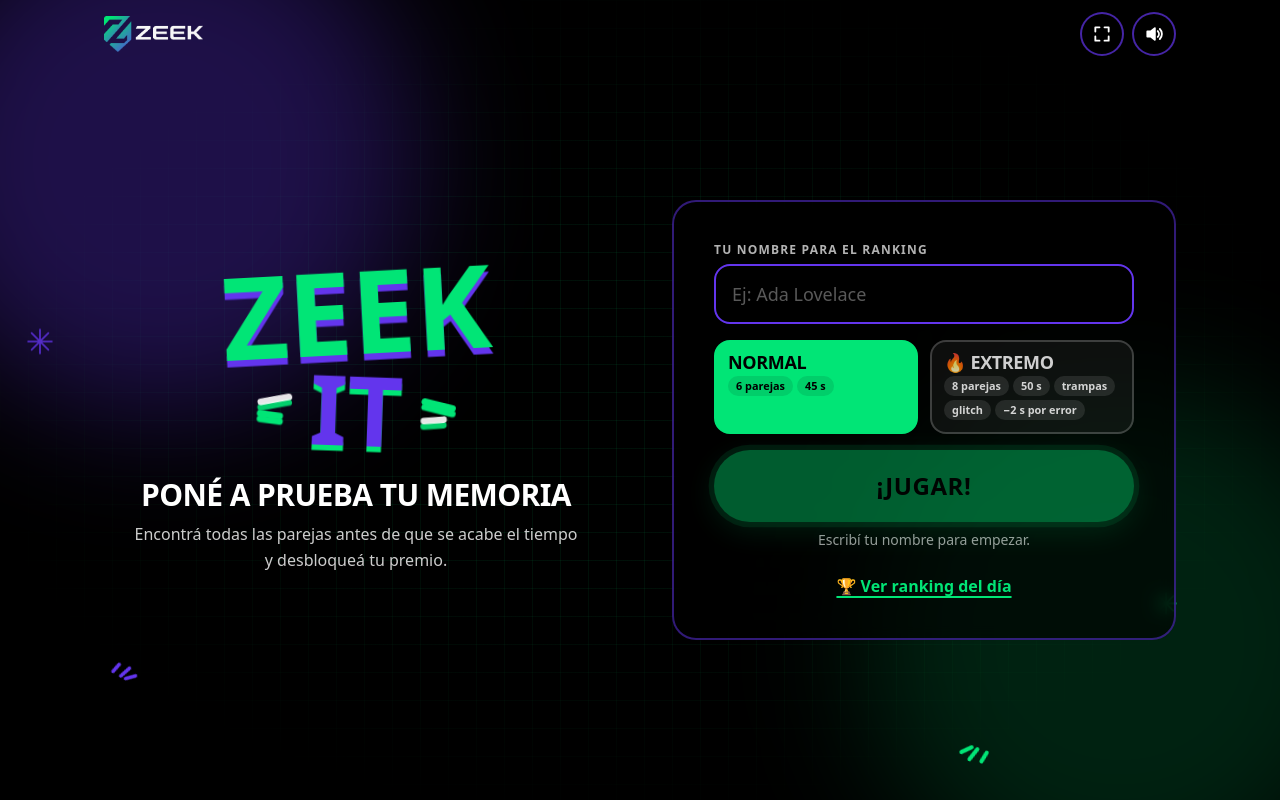
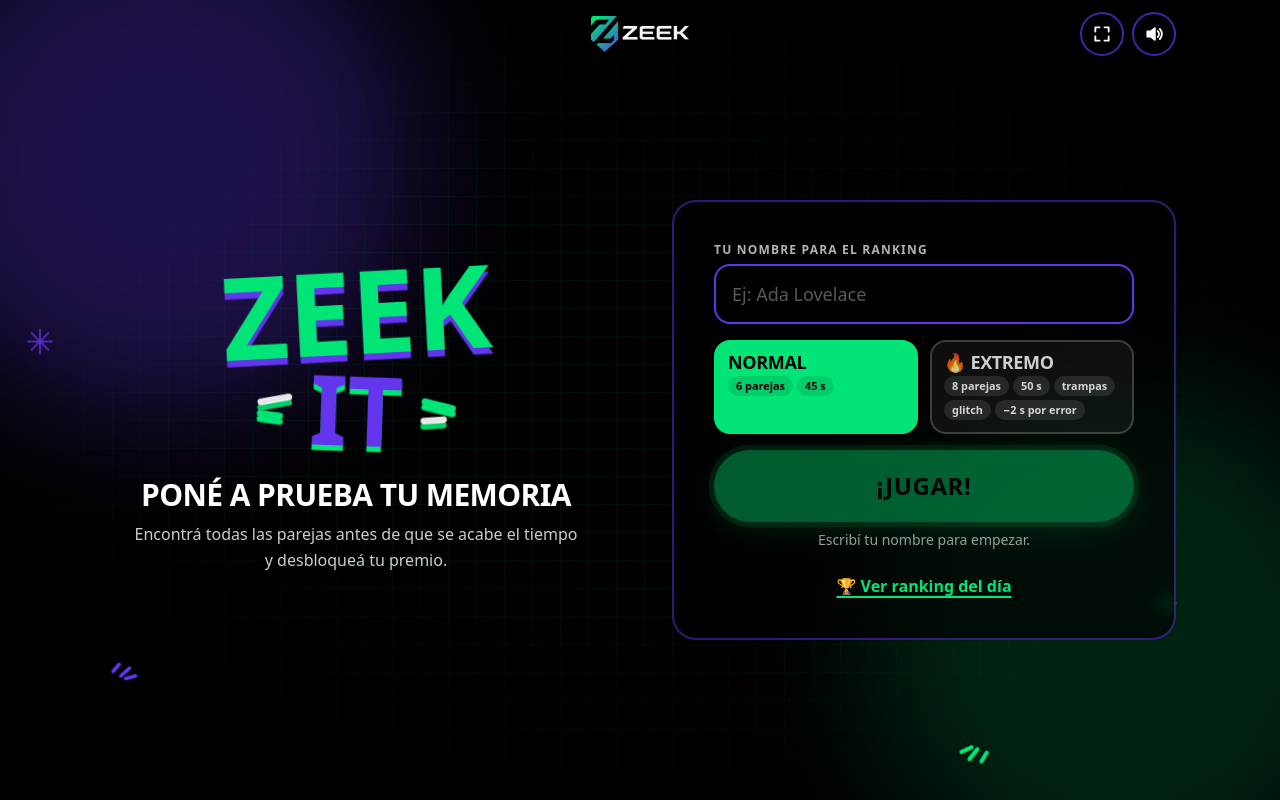
Before and after one commit to mlo-aa/ZEEK-IT, a React (Vite) app: page / in a window 1280 px wide. Built offline with nearby package versions, Linux system fonts and the light colour scheme.

Commit message:
Center the ZEEK logo in the header
Keeps it clear of Safari's fullscreen close button on iPad.

Co-Authored-By: Claude Opus 5.5 <noreply@anthropic.com>
Claude-Session: https://claude.ai/code/session_01FY4mNJdenXCVLdkpjdu54G

```diff
--- a/src/components/Header.jsx
+++ b/src/components/Header.jsx
@@ -28,9 +28,10 @@ const ROUND_BUTTON =
 
 export default function Header({ muted, onToggleMute, fullscreen }) {
   return (
-    <header className="relative z-10 flex items-center justify-between">
+    <header className="relative z-10 grid grid-cols-[1fr_auto_1fr] items-center">
+      <span aria-hidden="true" />
       <img src="/zeek-logo.png" alt="ZEEK" className="h-8 w-auto sm:h-9" width="88" height="32" />
-      <div className="flex items-center gap-2">
+      <div className="flex items-center justify-end gap-2">
       {fullscreen.supported && (
         <button
           type="button"
```
